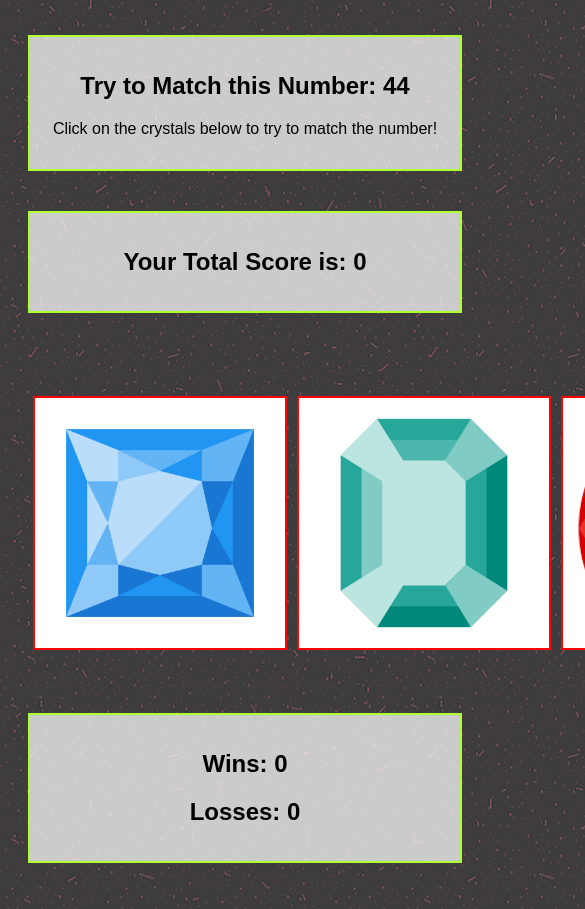
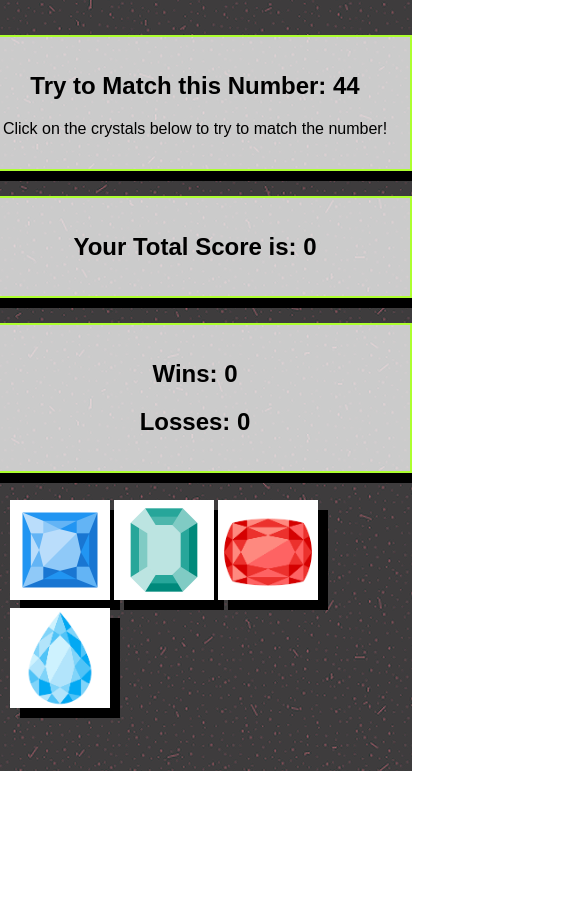
Before and after one commit to andrewja01/unit-4-game, a plain HTML site: page index.html in a window 390 px wide. Shown: the part 73-982 px from the top of the page, 585 px wide, since content can reach past the window. After the commit the page ends 844 px from the top, so only its background shows below. Drawn offline with nearby package versions, Linux system fonts and the light colour scheme.

Commit message:
added media queries and some css

```diff
--- a/assets/css/style.css
+++ b/assets/css/style.css
@@ -1,53 +1,68 @@
 body {
   font-family: Arial, Helvetica, sans-serif;
-    background-image: url("../images/pinkdust.png");
+  background-image: url('../images/pinkdust.png');
 }
+
+.container {
+  display: flex;
+  flex-direction: column;
+  align-items: center;
+}
+
+.box {
+  margin-bottom: 25px;
+  width: 400px;
+}
+
 h1 {
   color: pink;
-    text-align: center;
   margin-bottom: 50px;
-}
-
-.container{
-    display: flex;
-    align-items: center;
-    margin: 20px 20px;
 }
 
 .guessBox {
   background-color: rgba(255, 255, 255, 0.733);
-    width: 400px;
   padding: 15px;
   text-align: center;
   border: 2px solid greenyellow;
-    margin: 20px 20px;
+  box-shadow: 10px 10px;
 }
 
 .scoreboard {
   background-color: rgba(255, 255, 255, 0.733);
-    width: 400px;
   padding: 15px;
   text-align: center;
   border: 2px solid greenyellow;
-    margin: 20px 20px;
+  box-shadow: 10px 10px;
 }
-
 
 .counter {
   background-color: rgba(255, 255, 255, 0.733);
-    width: 400px;
   padding: 15px;
   text-align: center;
   border: 2px solid greenyellow;
-    margin: 40px 20px;
-
+  box-shadow: 10px 10px;
 }
 
 .crystalIcon {
   width: 250px;
   height: 250px;
-    border: 2px solid red;
   margin: 5px;
-    background-color: white;
+  background-color: #ffffff;
+  box-shadow: 10px 10px;
+}
 
+@media (max-width: 700px) {
+  .crystalIcon {
+    width: 100px;
+    height: 100px;
+    margin: 2px;
   }
+}
+
+@media (min-width: 701px) and (max-width: 1200px) {
+  .crystalIcon {
+    width: 150px;
+    height: 150px;
+    margin: 5px;
+  }
+}
--- a/assets/javascript/game.js
+++ b/assets/javascript/game.js
@@ -1,66 +1,64 @@
 $(document).ready(function() {
-
   //variables holding scores
   var wins = 0;
   var losses = 0;
   var randomNum = Math.floor(Math.random() * 102) + 19;
   var total = 0;
 
-crystals = ["assets/images/crystal1.png", "assets/images/crystal2.png", "assets/images/crystal3.png", "assets/images/crystal4.png"];
+  crystals = [
+    'assets/images/crystal1.png',
+    'assets/images/crystal2.png',
+    'assets/images/crystal3.png',
+    'assets/images/crystal4.png'
+  ];
 
   function gameOn() {
-
-    $(".container").empty();
+    $('.crystals').empty();
 
     randomNum = Math.floor(Math.random() * 102) + 19;
 
-    $("#numLosses").text("Losses: " + losses);
-    $("#numWins").text("Wins: " + wins);
-    $("#totalScore").text("Your Total Score is: " + total);
-    $("#guess").text("Try to Match this Number: " + randomNum);
+    $('#numLosses').text('Losses: ' + losses);
+    $('#numWins').text('Wins: ' + wins);
+    $('#totalScore').text('Your Total Score is: ' + total);
+    $('#guess').text('Try to Match this Number: ' + randomNum);
 
     //for loop assigning random number to each crystal on click
-    for(var i = 0; i < 4; i++){
+    for (var i = 0; i < 4; i++) {
       var userNum = Math.floor(Math.random() * 12) + 1;
       console.log(userNum);
-        var image = $("<img>");
-                image.addClass("crystalIcon");
-                image.attr("data-crystalnumber", userNum);
-                image.attr("src", crystals[i]);
+      var image = $('<img>');
+      image.addClass('crystalIcon');
+      image.attr('data-crystalnumber', userNum);
+      image.attr('src', crystals[i]);
 
-        $(".container").append(image);
+      $('.crystals').append(image);
     }
   }
 
   gameOn();
 
-$(document).on("click", ".crystalIcon", function() {
-
-        var numbersInDeck = parseInt($(this).attr("data-crystalnumber"));
+  $(document).on('click', '.crystalIcon', function() {
+    var numbersInDeck = parseInt($(this).attr('data-crystalnumber'));
     total += numbersInDeck;
 
     //set up conditional
     if (total > randomNum) {
-            console.log("You Lost");
+      console.log('You Lost');
       losses++;
-            $("#numLosses").text("Losses: " + losses);
+      $('#numLosses').text('Losses: ' + losses);
+      total = 0;
+      gameOn();
+    } else if (total === randomNum) {
+      console.log('You Win');
+      wins++;
+      $('#numWins').text('Wins: ' + wins);
       total = 0;
       gameOn();
     }
-        else if (total === randomNum) {
-            console.log("You Win");
-            wins++;
-            $("#numWins").text("Wins: " + wins);
-            total = 0;
-            gameOn();
-
-        }
-        $("#numLosses").text("Losses: " + losses);
-        $("#numWins").text("Wins: " + wins);
-        $("#totalScore").text("Your Total Score is: " + total);
-
+    $('#numLosses').text('Losses: ' + losses);
+    $('#numWins').text('Wins: ' + wins);
+    $('#totalScore').text('Your Total Score is: ' + total);
   });
 
   // gameOn();
-
 });
--- a/index.html
+++ b/index.html
@@ -12,30 +12,29 @@
 
 <body>
 
+
     <h1>Crystal Collector Game</h1>
+    <div class='container'>
 
-        <div class="guessBox">
+
+        <div class="guessBox box">
             <h2 id="guess"></h2>
             <p> Click on the crystals below to try to match the number!</p>
         </div>
 
-        <div class="counter">
+        <div class="counter box">
             <h2 id="totalScore"></h2>
         </div>
 
-        <br>
-
-        <div class="container">
-        </div>
-
-        <br>
-
-        <div class="scoreboard">
+        <div class="scoreboard box">
             <h2 id="numWins"></h2>
             <h2 id="numLosses"></h2>
         </div>
 
-        <br>
+        <div class="crystals">
+        </div>
+
+    </div>
 
 
     <script src="https://cdnjs.cloudflare.com/ajax/libs/jquery/3.2.1/jquery.min.js"></script>
```
Lines whose indentation alone changed are shown as unchanged.
